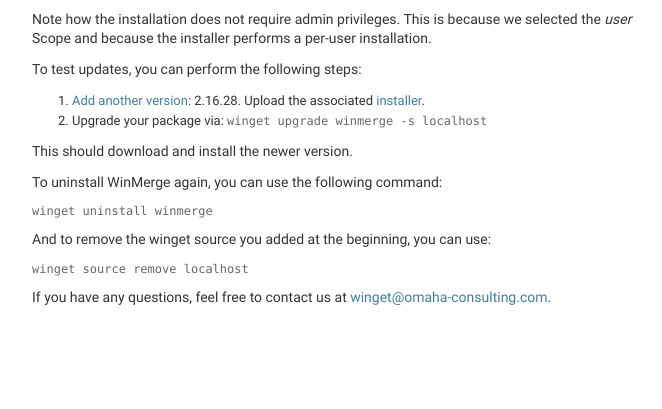
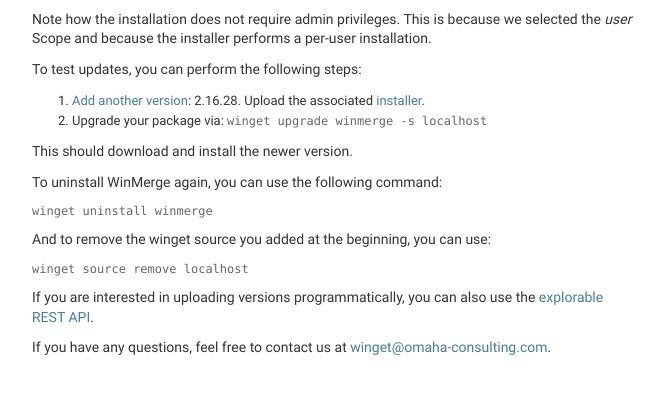
Before and after one commit to omaha-consulting/winget.pro, a Django app: template templates/admin/index.html in a window 1280 px wide. Shown: the part 501-910 px from the top of the page, without its empty margins (8-670 px from the left). Before the commit the page ends 806 px from the top, so only its background shows below. Run offline with Django 3.2, Linux system fonts and the light colour scheme; the template is opened without the code that fills it, so the values that code supplies are empty.

Commit message:
Add link to REST API to Welcome page

```diff
--- a/templates/admin/index.html
+++ b/templates/admin/index.html
@@ -126,6 +126,11 @@
                 can use:
             </p>
             <pre>winget source remove {{ request.get_host }}</pre>
+            <p>
+                If you are interested in uploading versions programmatically,
+                you can also use the
+                <a href="{% url 'winget:api-root' %}">explorable REST API</a>.
+            </p>
         {% endif %}
         <p>
             If you have any questions, feel free to contact us at
```
